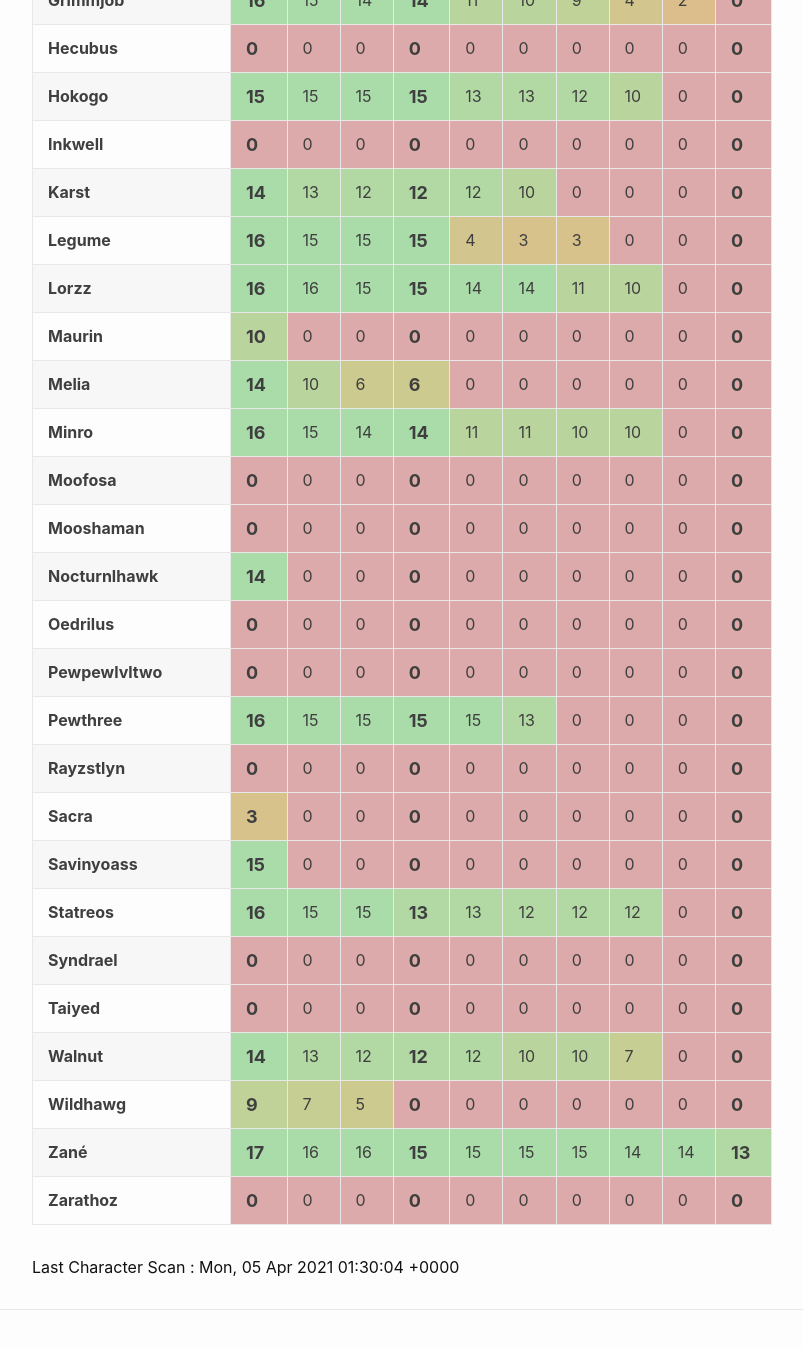
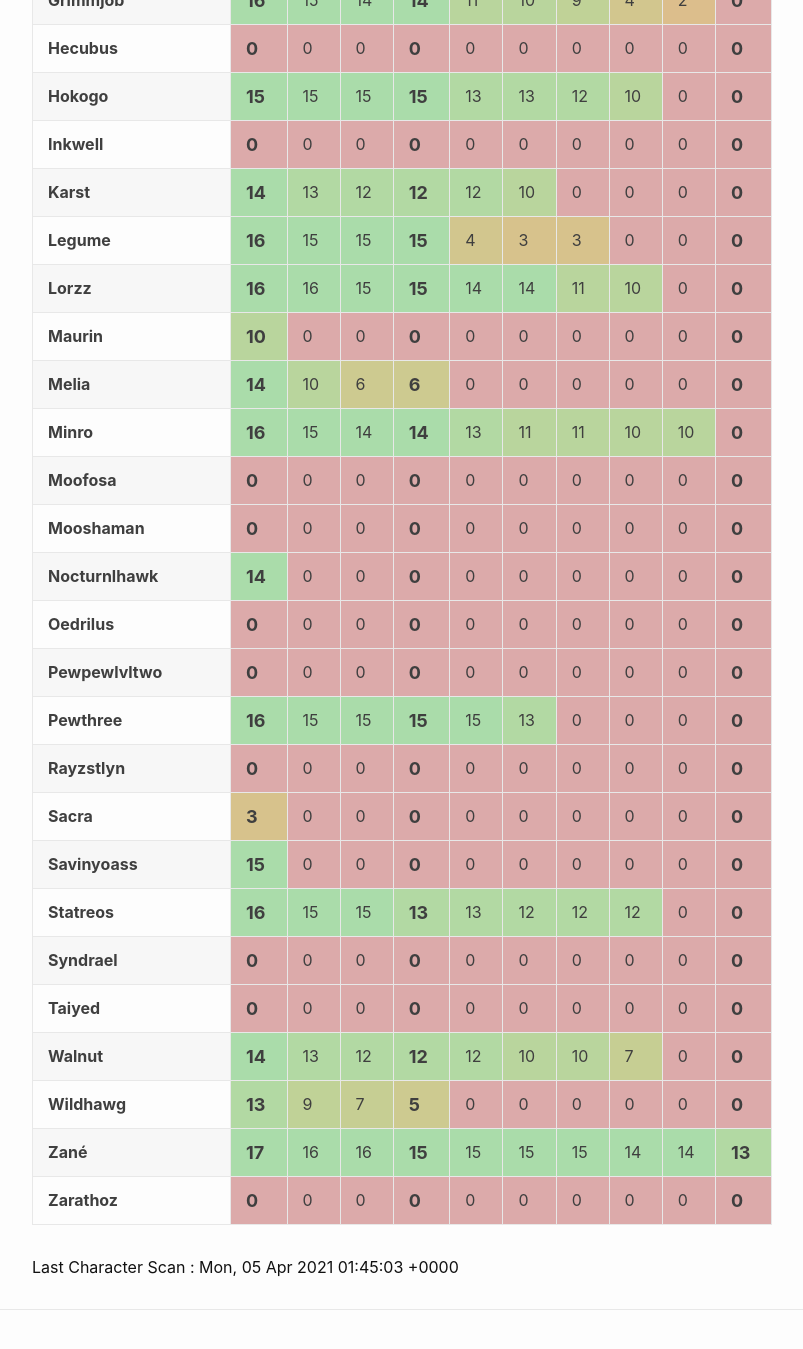
Before and after one commit to eldertribunal/keystonetracker, a Jekyll site: the page built from weekly.md, in a window 1280 px wide and 1400 px high, scrolled down 890 px. Shown: the top 1349 px of the window, without its empty margins (126-929 px from the left). Built offline with Jekyll 4.4.1, drawn with Linux system fonts in a browser that asks for light colours.

Commit message:
auto scan Mon Apr  5 01:45:46 UTC 2021

```diff
--- a/_data/scanned.json
+++ b/_data/scanned.json
@@ -1,3 +1,3 @@
 {
-  "timestamp": 1617586204
+  "timestamp": 1617587103
 }
--- a/_data/weekly.json
+++ b/_data/weekly.json
@@ -201,11 +201,11 @@
       15,
       14,
       14,
+      13,
       11,
       11,
       10,
       10,
-      0,
       0
     ]
   },
@@ -227,10 +227,10 @@
   {
     "name": "Wildhawg",
     "dungeons": [
+      13,
       9,
       7,
       5,
-      0,
       0,
       0,
       0,
```
